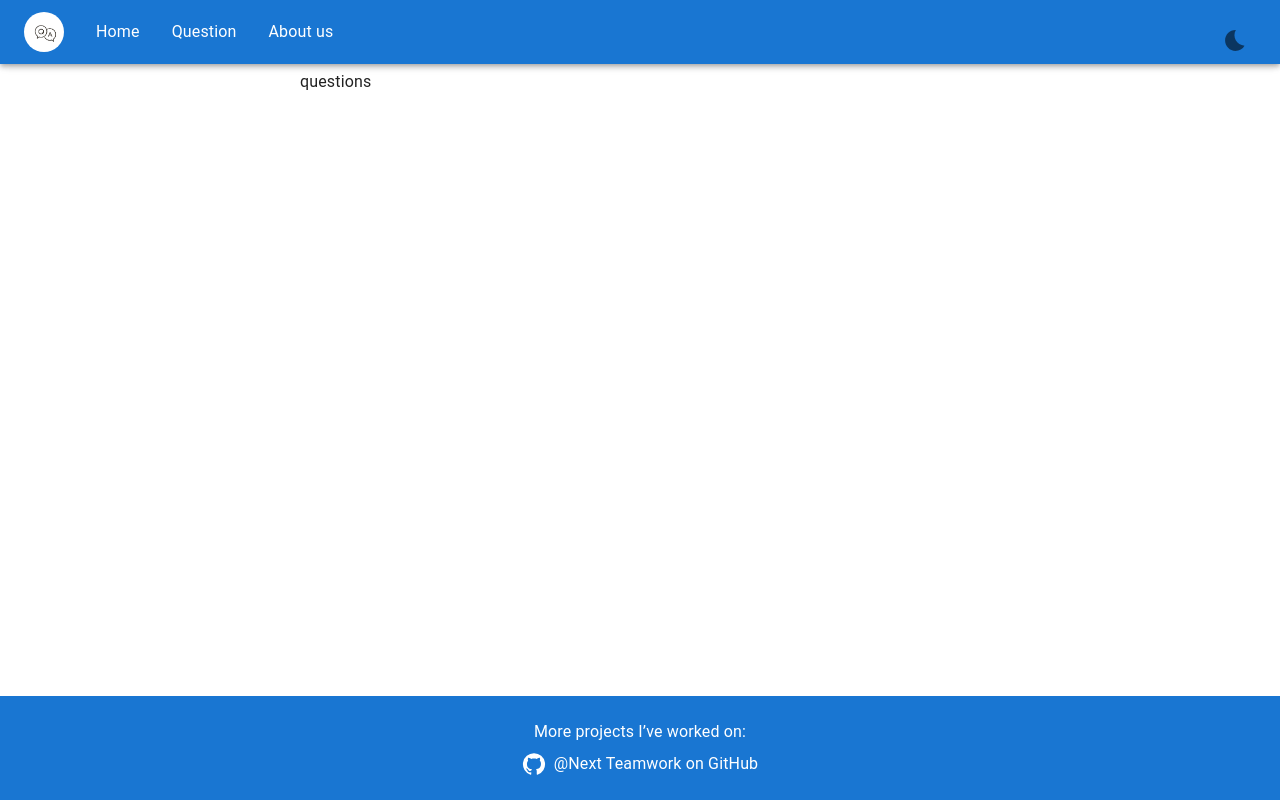
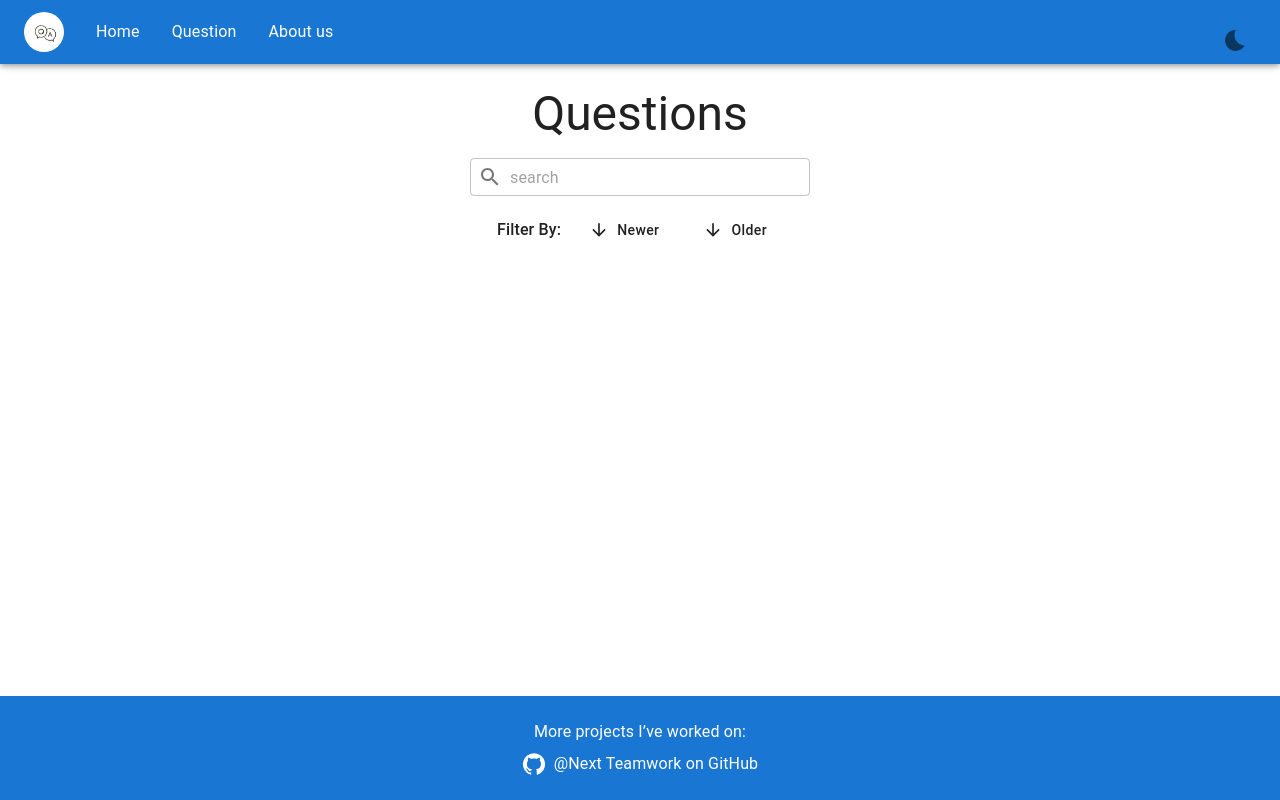
Before and after one commit to Hanie-Bp/nextjs-teamwork, a Next.js app: page /questions in a window 1280 px wide. Built offline with nearby package versions, Linux system fonts and the light colour scheme.

Commit message:
add question page 's searchbar

```diff
--- a/package.json
+++ b/package.json
@@ -15,6 +15,7 @@
     "@mui/material": "^6.3.1",
     "next": "14.2.20",
     "react": "^18",
-    "react-dom": "^18"
+    "react-dom": "^18",
+    "react-hook-form": "^7.54.2"
   }
 }
--- a/src/app/questions/page.jsx
+++ b/src/app/questions/page.jsx
@@ -1,12 +1,77 @@
-import React from "react";
-
-export const metadata = {
-  title: "Questions",
-  description: "Questions page",
-};
+import React, { Suspense } from "react";
+import { Button, Typography, Box, CircularProgress } from "@mui/material";
+import { ArrowDownward } from "@mui/icons-material";
+import SearchInput from "@/components/SearchInput";
+// import Cards from "@/components/Cards";
 
 const page = () => {
-  return <div>questions</div>;
+  return (
+    <>
+      <Box
+        sx={{
+          display: "flex",
+          flexDirection: "column",
+          alignItems: "center",
+          justifyContent: "center",
+          gap: 2,
+        }}
+      >
+        <Typography variant="h3" sx={{ textAlign: "center", pt: 2 }}>
+          Questions
+        </Typography>
+
+        <Box
+          sx={{
+            width: {
+              xs: "100vw",
+              md: "70vw",
+              lg: "100%",
+            },
+            display: "flex",
+            justifyContent: "center",
+          }}
+        >
+          <SearchInput />
+        </Box>
+
+        <Box
+          sx={{
+            display: "flex",
+            flexDirection: "row",
+            alignItems: "center",
+            justifyContent: "center",
+            gap: 2,
+          }}
+        >
+          <Typography
+            variant="body1"
+            sx={{ fontWeight: "medium", textAlign: "center" }}
+          >
+            Filter By:
+          </Typography>
+
+          <Button
+            variant="body2"
+            startIcon={<ArrowDownward />}
+            sx={{ textTransform: "none" }}
+          >
+            Newer
+          </Button>
+          <Button
+            variant="body2"
+            startIcon={<ArrowDownward />}
+            sx={{ textTransform: "none" }}
+          >
+            Older
+          </Button>
+        </Box>
+      </Box>
+
+      <div>
+        <Suspense fallback={<CircularProgress />}>{/* <Cards /> */}</Suspense>
+      </div>
+    </>
+  );
 };
 
 export default page;
--- /dev/null
+++ b/src/components/SearchInput.jsx
@@ -0,0 +1,58 @@
+"use client";
+
+import { useForm } from "react-hook-form";
+import { TextField, InputAdornment, Box, Typography } from "@mui/material";
+import { Search } from "@mui/icons-material";
+
+const SearchInput = () => {
+  const {
+    register,
+    handleSubmit,
+    formState: { errors },
+  } = useForm({
+    defaultValues: {
+      query: "",
+    },
+  });
+
+  const onSubmit = (values) => {
+    console.log("Search query:", values.query);
+  };
+
+  console.log(errors);
+
+  return (
+    <Box
+      component="form"
+      onSubmit={handleSubmit(onSubmit)}
+      sx={{ width: "50%" }}
+    >
+      <TextField
+        fullWidth
+        required
+        type="search"
+        placeholder="search"
+        {...register("query", { required: "Search query cannot be empty" })}
+        InputProps={{
+          startAdornment: (
+            <InputAdornment position="start">
+              <Search />
+            </InputAdornment>
+          ),
+          sx: {
+            height: "38px",
+            padding: "4px 8px",
+          },
+        }}
+      />
+
+      {errors.query && (
+        <Typography sx={{ color: "red" }}>
+          {errors.query ? errors.query.message : ""}
+        </Typography>
+      )}
+    </Box>
+  );
+};
+
+export default SearchInput;
```
Also changed, not shown: 1 other file (tests, documents, lock files or other folders).
